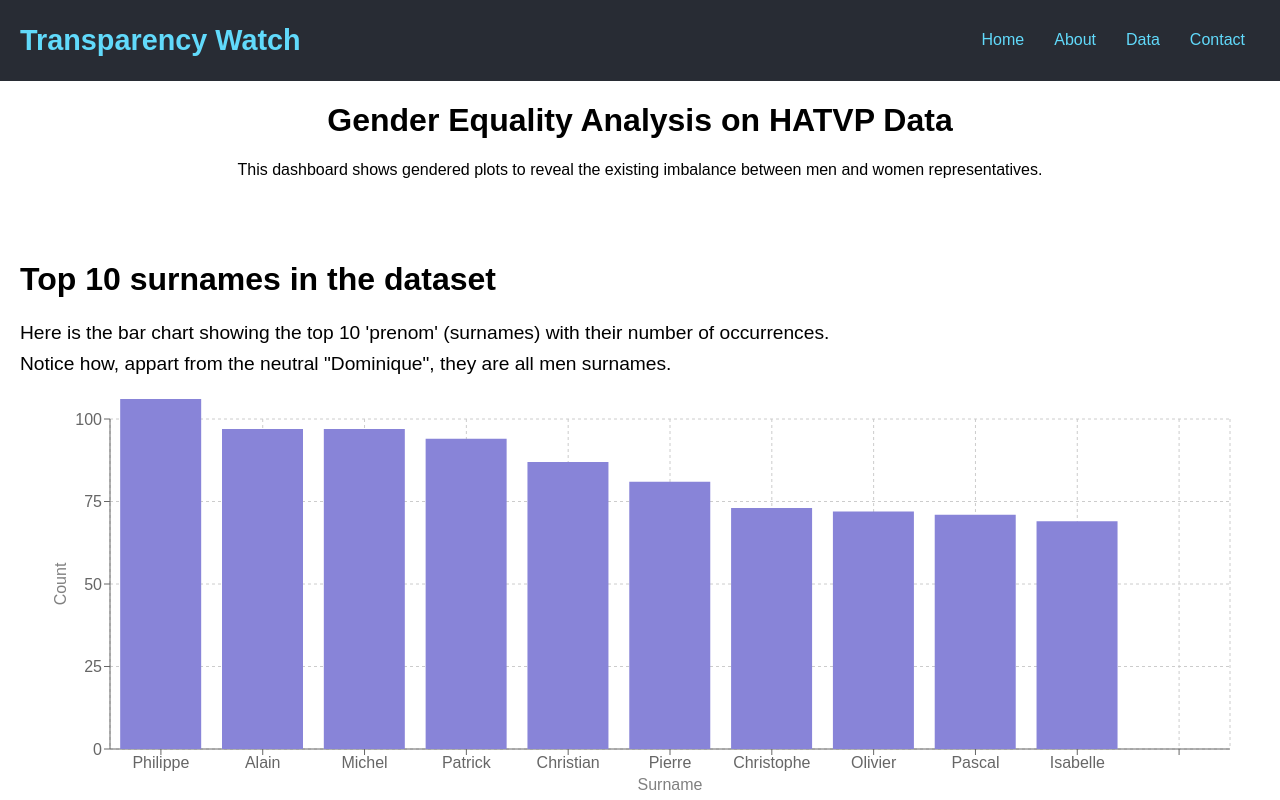
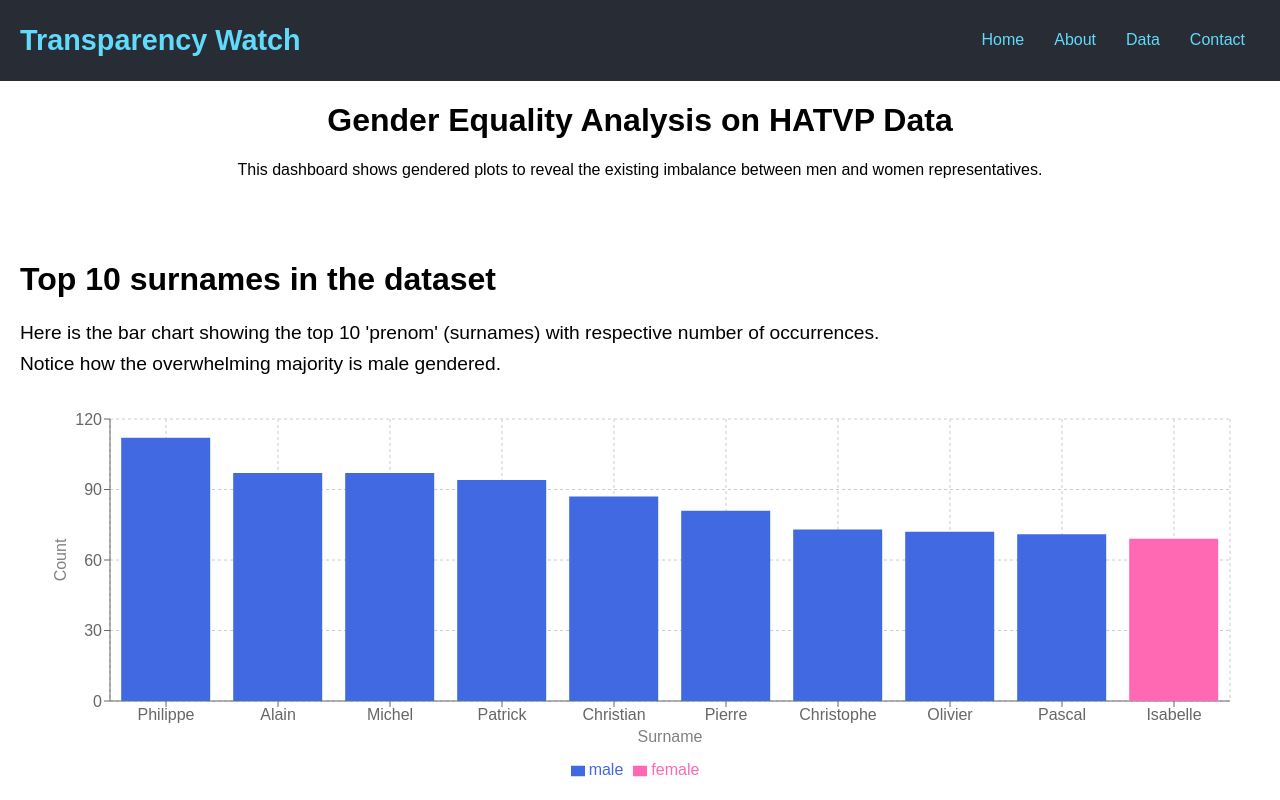
Before and after one commit to louispaulet/hatvp_reactjs_viz, a React (Create React App) app in the folder hatvp_viz/: page /hatvp_reactjs_viz/gender_equality in a window 1280 px wide. Shown: the top 800 px of the page. Built offline with nearby package versions, Linux system fonts and the light colour scheme.

Commit message:
update colors and add gender feature to bar chart of surname counts

```diff
--- a/hatvp_viz/src/plots/surname_count.js
+++ b/hatvp_viz/src/plots/surname_count.js
@@ -8,7 +8,7 @@ const SurnameCount = () => {
     fetch('./datasets/top_surnames.csv')
       .then(response => response.text())
       .then(text => {
-        const rows = text.split('\n');
+        const rows = text.split('\n').filter(row => row.trim().length > 0); // Filter out empty rows
         const headers = rows[0].split(',');
         const data = rows.slice(1).map(row => {
           const values = row.split(',');
@@ -25,25 +25,40 @@ const SurnameCount = () => {
       });
   }, []);
 
+  // Prepare data for the stacked bar chart
+  const genderCounts = data.reduce((acc, cur) => {
+    const { prenom, count, gender } = cur;
+    if (!acc[prenom]) {
+      acc[prenom] = { prenom };
+    }
+    acc[prenom][gender] = parseInt(count, 10);
+    return acc;
+  }, {});
+
+  const chartData = Object.values(genderCounts);
+  console.log(chartData)
+
   return (
     <section className="App-section" id="surname_count">
       <h2>Top 10 surnames in the dataset</h2>
-      <p>Here is the bar chart showing the top 10 'prenom' (surnames) with their number of occurrences. <br/>
-      Notice how, appart from the neutral "Dominique", they are all men surnames.</p>
+      <p>Here is the bar chart showing the top 10 'prenom' (surnames) with respective number of occurrences. <br/>
+      Notice how the overwhelming majority is male gendered.</p>
       <ResponsiveContainer width="100%" height={400}>
         <BarChart
           width={500}
           height={300}
-          data={data}
+          data={chartData}
           margin={{
             top: 20, right: 30, left: 30, bottom: 20,
           }}
         >
           <CartesianGrid strokeDasharray="3 3" />
           <XAxis dataKey="prenom"> <Label value={"Surname"} angle={0} dy={20} /> </XAxis>
-          <YAxis dataKey="count"> <Label value={"Count"} angle={270} dx={-20} /> </YAxis>
+          <YAxis> <Label value={"Count"} angle={270} dx={-20} /> </YAxis>
           <Tooltip />
-          <Bar dataKey="count" fill="#8884d8" />
+          <Legend  verticalAlign="bottom" wrapperStyle={{ paddingTop: '30px' }} />
+          <Bar dataKey="male" stackId="a" fill="#4169e1" />
+          <Bar dataKey="female" stackId="a" fill="#ff69b4" />
         </BarChart>
       </ResponsiveContainer>
     </section>
--- a/hatvp_viz/src/plots/total_gender_ratio.js
+++ b/hatvp_viz/src/plots/total_gender_ratio.js
@@ -35,7 +35,7 @@ const TotalGenderRatio = () => {
       });
   }, []);
 
-  const COLORS = ['#4455dd', '#ffb5b5'];
+  const COLORS = ['#4169e1', '#ff69b4'];
 
   // Custom tooltip to show both absolute values and percentages
   const CustomTooltip = ({ active, payload }) => {
```
